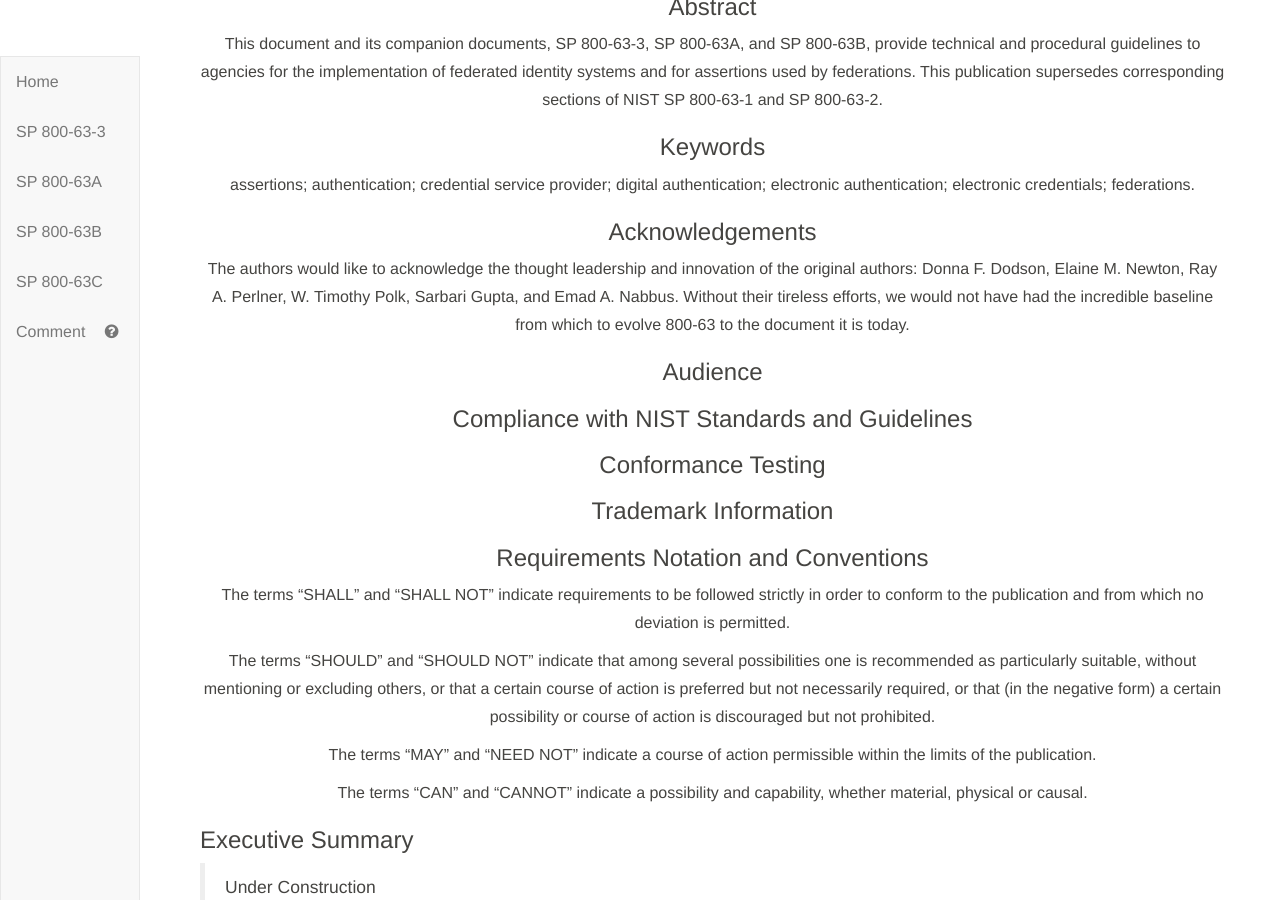
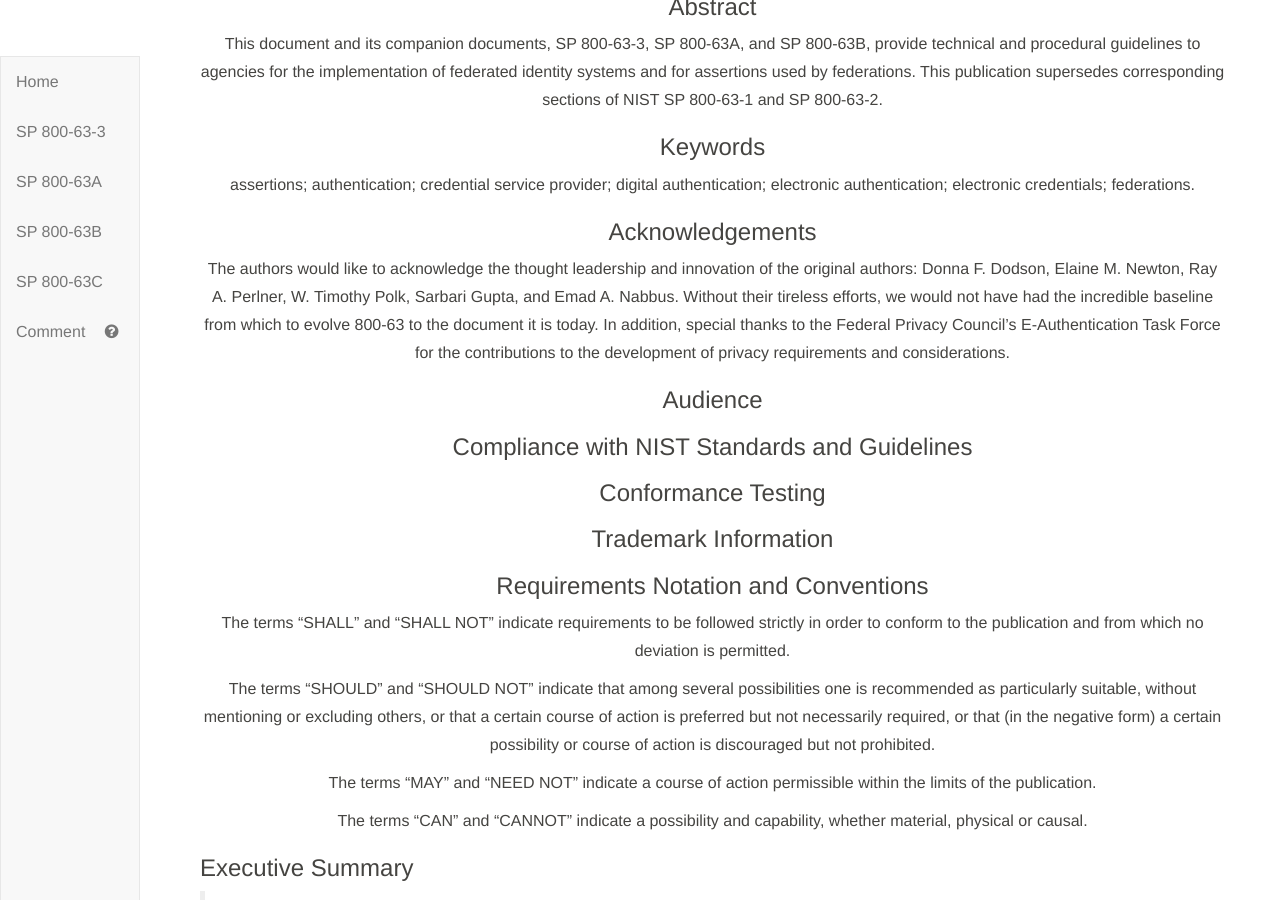
Before and after one commit to usnistgov/800-63-3, a Jekyll site: the page built from sp800-63c.md, in a window 1280 px wide and 900 px high, scrolled down 2727 px. Built offline with Jekyll 4.4.1, drawn with Linux system fonts in a browser that asks for light colours.

Commit message:
Add acknowledgements

```diff
--- a/sp800-63c/cover.md
+++ b/sp800-63c/cover.md
@@ -128,7 +128,7 @@
 
 ### Acknowledgements
 
-The authors would like to acknowledge the thought leadership and innovation of the original authors: Donna F. Dodson, Elaine M. Newton, Ray A. Perlner, W. Timothy Polk, Sarbari Gupta, and Emad A. Nabbus.  Without their tireless efforts, we would not have had the incredible baseline from which to evolve 800-63 to the document it is today.
+The authors would like to acknowledge the thought leadership and innovation of the original authors: Donna F. Dodson, Elaine M. Newton, Ray A. Perlner, W. Timothy Polk, Sarbari Gupta, and Emad A. Nabbus.  Without their tireless efforts, we would not have had the incredible baseline from which to evolve 800-63 to the document it is today. In addition, special thanks to the Federal Privacy Council's E-Authentication Task Force for the contributions to the development of privacy requirements and considerations.
 
 ### Audience
 
```
Also changed, not shown: sp800-63a/cover.md (+1 -1 lines), sp800-63b/cover.md (+1 -1 lines).
